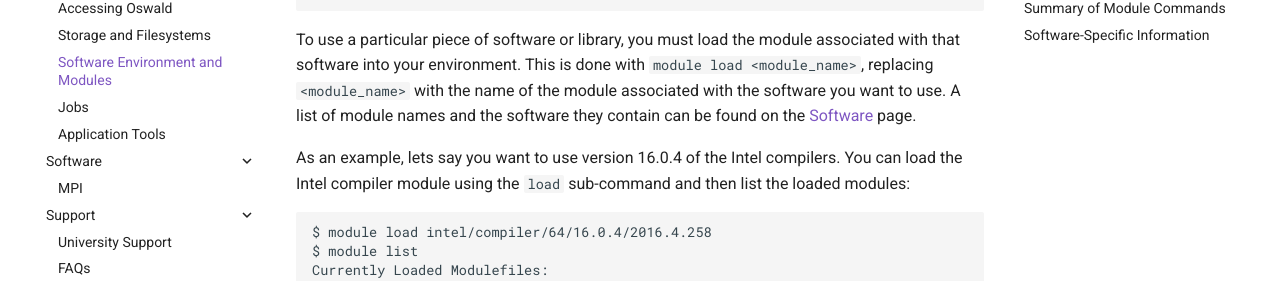
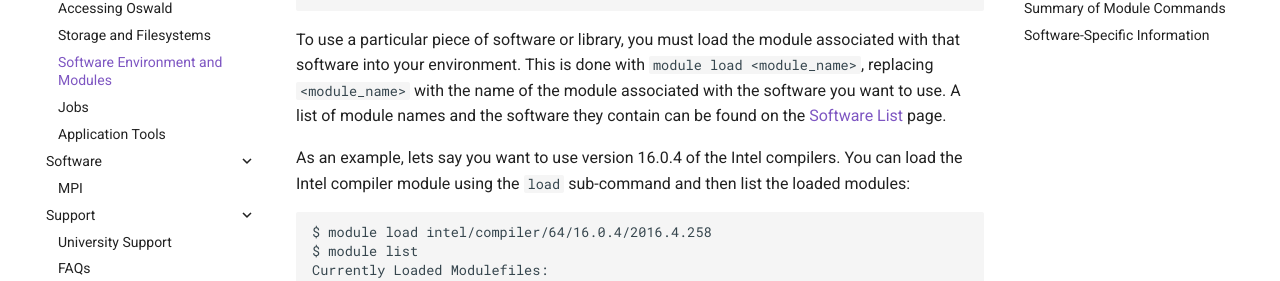
Before and after one commit to NorthumbriaResearchComputing/oswald-docs, an MkDocs documentation site: the page built from docs/quickstart/software-environment.md, in a window 1280 px wide and 900 px high, scrolled down 632 px. Shown: the part 154-435 px from the top of the window. Built offline with MkDocs 1.6.1 and Material for MkDocs 9.7.7, drawn with Linux system fonts in a browser that asks for light colours; comment, search, counter and statistics services are not loaded.

Commit message:
Make paths absolute and fix some paths

````diff
--- a/docs/quickstart/software-environment.md
+++ b/docs/quickstart/software-environment.md
@@ -17,7 +17,7 @@
  1) gcc/5.2.0   2) slurm/15.08.6
 ```
 
-To use a particular piece of software or library, you must load the module associated with that software into your environment. This is done with `module load <module_name>`, replacing `<module_name>` with the name of the module associated with the software you want to use. A list of module names and the software they contain can be found on the [Software](software) page.
+To use a particular piece of software or library, you must load the module associated with that software into your environment. This is done with `module load <module_name>`, replacing `<module_name>` with the name of the module associated with the software you want to use. A list of module names and the software they contain can be found on the [Software List](/software/software-list) page.
 
 As an example, lets say you want to use version 16.0.4 of the Intel compilers. You can load the Intel compiler module using the `load` sub-command and then list the loaded modules:
 ```
@@ -75,4 +75,4 @@
 
 Here is a list of specific information relating to software that is commonly used on Oswald:
 
-- [MPI](software/mpi)
+- [MPI](/software/mpi)
````
Also changed, not shown: docs/index.md (+2 -2 lines), docs/quickstart/accessing-oswald.md (+1 -1 lines).
